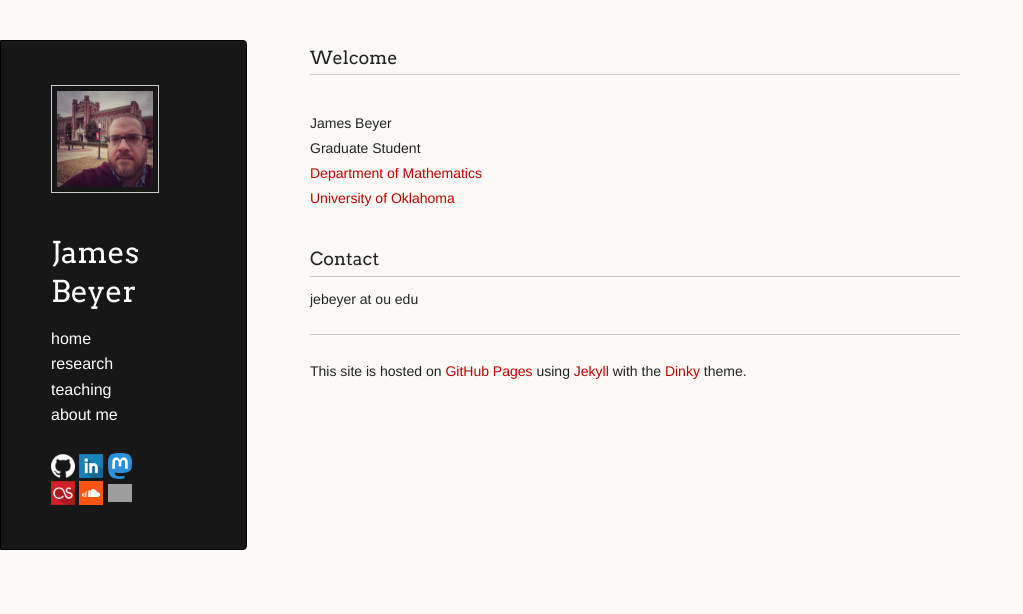
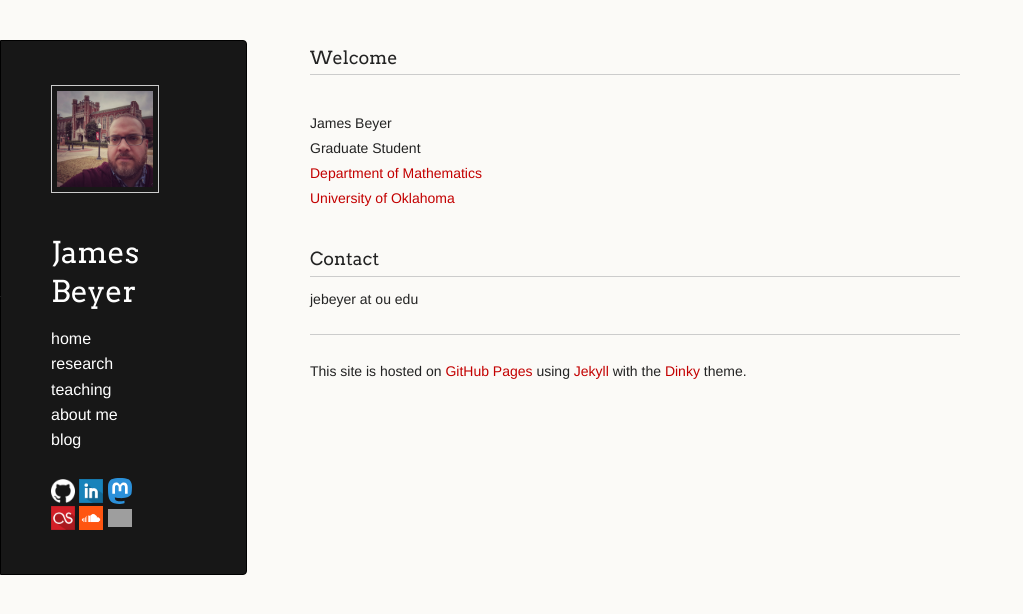
Before and after one commit to jebeyer/jebeyer.github.io, a Jekyll site: the page built from index.md, in a window 1280 px wide. Shown: the top 614 px of the page, without its empty margins (0-1023 px from the left). Built offline with Jekyll 4.4.1, drawn with Linux system fonts in a browser that asks for light colours; a script that is not in the unit is left out; our own code applies the rules of GitHub Pages for plain Markdown files; grey boxes are pictures that could not be loaded.

Commit message:
adding blog link

```diff
--- a/_layouts/default.html
+++ b/_layouts/default.html
@@ -26,7 +26,8 @@
         <p class="header"><a href="./index.html">home</a><br/>
                           <a href="./research.html">research</a><br/>
                           <a href="./teaching.html">teaching</a><br/>
-                          <a href="./about.html">about me</a><br/><br/>
+                          <a href="./about.html">about me</a><br/>
+                          <a href="./blog.html">blog</a><br/><br/>
                           <a href="https://github.com/jebeyer"><img src="./assets/GitHub-Mark-Light-120px-plus.png" alt="GitHub" width="24"/></a>
                           <a href="https://www.linkedin.com/in/james-beyer-72558767"><img src="./assets/linkedin-icon-512.png" alt="LinkedIn" width="24"/></a>
                           <a rel="me" href="https://mathstodon.xyz/@jebeyer"><img src="./assets/mastodon_logo.svg" alt="Mastodon" width="24"/></a><br/>
```
